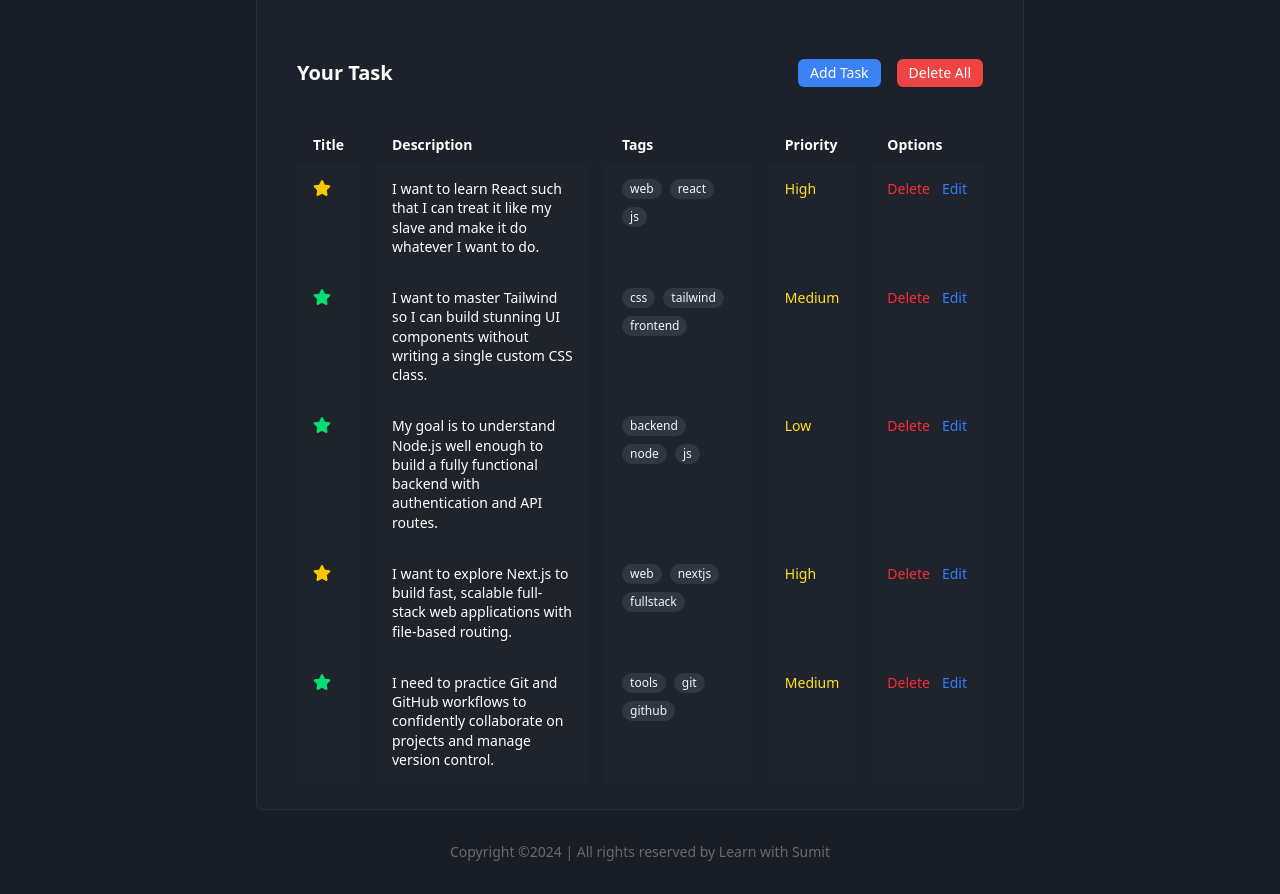
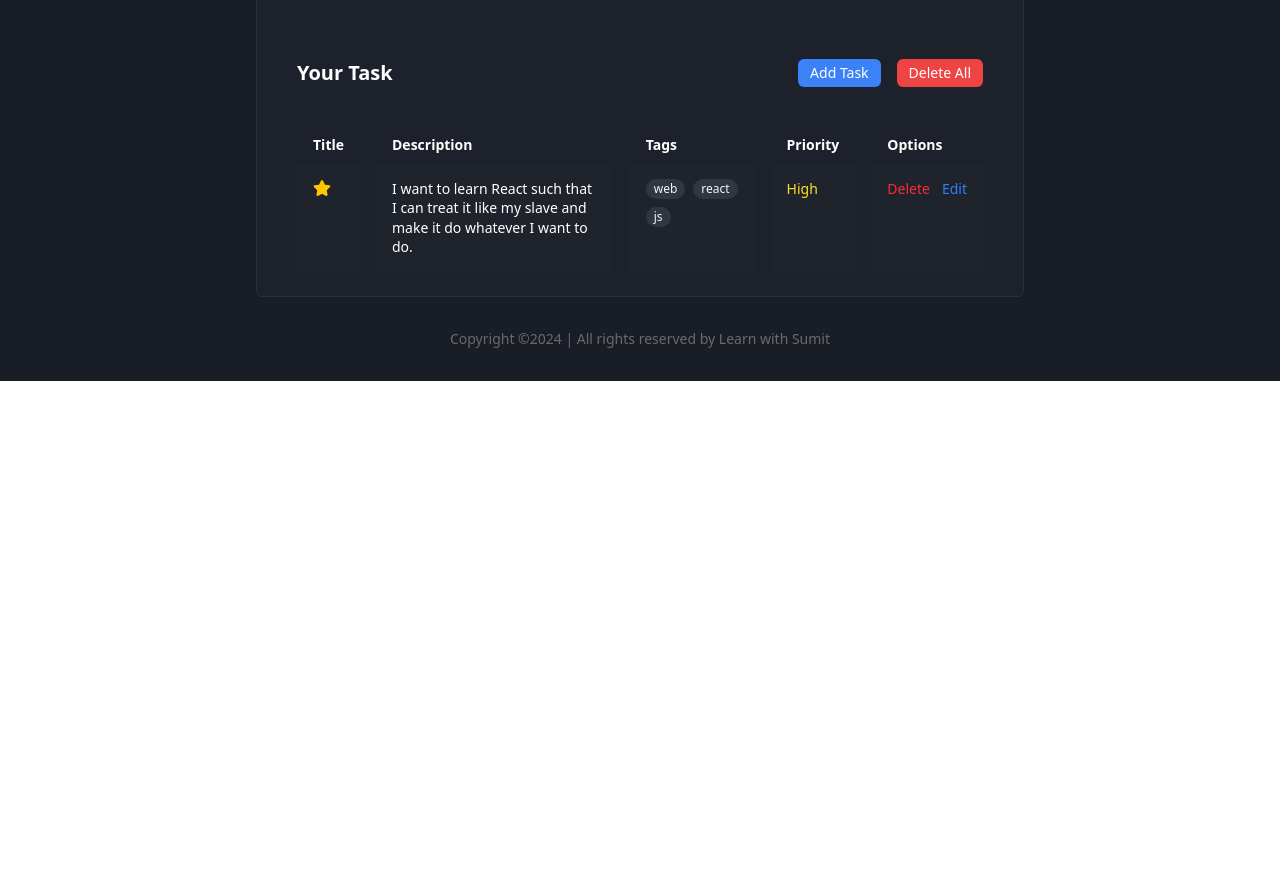
Before and after one commit to Md-Asikul-Islam/Task-manager, a React (Vite) app: page / in a window 1280 px wide. Shown: the part 620-1514 px from the top of the page. After the commit the page ends 1001 px from the top, so only its background shows below. Built offline with nearby package versions, Linux system fonts and the light colour scheme.

Commit message:
add TaskRow component to display task list with favorite star and tags

```diff
--- a/src/Components/TaskAction.jsx
+++ b/src/Components/TaskAction.jsx
@@ -1,6 +1,6 @@
 import React from 'react'
 
-function TaskAction({onAddClick}) {
+function TaskAction({onAddTask}) {
 
   return (
     <div className="w-full flex flex-col md:flex-row justify-between gap-4 py-4 md:py-6 px-4 text-white">
@@ -9,7 +9,7 @@ function TaskAction({onAddClick}) {
       </div>
       <div className="flex flex-wrap justify-start md:justify-end items-center gap-2 md:gap-4 text-sm">
         <button
-        onClick={onAddClick}
+        onClick={onAddTask}
         className="bg-[#3B82F6] hover:bg-blue-600 text-white py-1 px-3 rounded-md transition-colors duration-200">
           Add Task
         </button>
--- a/src/Components/TaskBoard.jsx
+++ b/src/Components/TaskBoard.jsx
@@ -18,7 +18,7 @@ const handleAddTask = () => {
        {showModal && <AddTaskModal/> }
       <div className="space-y-4">
         <SearchBar />
-        <TaskAction onAddClick ={handleAddTask} />
+        <TaskAction onAddTask ={handleAddTask} />
         <TaskList tasks={tasks} />
       </div>
     </div>
--- a/src/Components/TaskList.jsx
+++ b/src/Components/TaskList.jsx
@@ -1,11 +1,17 @@
 import React from "react";
-
-import TaskTable from "./TaskTable";
+import TaskHeader from "./TaskHeader";
+import TaskRow from "./TaskRow";
 
 function TaskList({tasks}) {
   return (
-    <div>
-      <TaskTable tasks={tasks} />
+    <div className="w-full overflow-x-auto">
+      <table className="min-w-[600px] w-full table-auto border-separate border-spacing-x-2 sm:border-spacing-x-4 text-left text-white text-xs sm:text-sm">
+        <TaskHeader />
+        <tbody>
+          <TaskRow tasks ={tasks} />
+          {/* You can map over rows like: tasks.map(task => <TaskRow key={task.id} task={task} />) */}
+        </tbody>
+      </table>
     </div>
   );
 }
--- a/src/Components/TaskRow.jsx
+++ b/src/Components/TaskRow.jsx
@@ -21,7 +21,7 @@ function TaskRow({ tasks }) {
           {/* Tags */}
           <td className="px-2 py-3 sm:px-4 sm:py-4 align-top">
             <div className="flex flex-wrap gap-1 sm:gap-2">
-              {task.tag.map((tag, index) => (
+              {task.tags.map((tag, index) => (
                 <span
                   key={index}
                   className="inline-block rounded-full bg-[#2E3742] px-2 py-0.5 text-[10px] sm:text-xs text-[#F4F5F6]"
--- a/src/Components/TaskTable.jsx
+++ /dev/null
@@ -1,19 +0,0 @@
-import React from "react";
-import TaskHeader from "./TaskHeader";
-import TaskRow from "./TaskRow";
-
-function TaskTable({tasks}) {
-  return (
-    <div className="w-full overflow-x-auto">
-      <table className="min-w-[600px] w-full table-auto border-separate border-spacing-x-2 sm:border-spacing-x-4 text-left text-white text-xs sm:text-sm">
-        <TaskHeader />
-        <tbody>
-          <TaskRow tasks ={tasks} />
-          {/* You can map over rows like: tasks.map(task => <TaskRow key={task.id} task={task} />) */}
-        </tbody>
-      </table>
-    </div>
-  );
-}
-
-export default TaskTable;
--- a/src/data.js
+++ b/src/data.js
@@ -4,44 +4,8 @@ export const defaultTask = [
     title: "Learn React",
     description:
       "I want to learn React such that I can treat it like my slave and make it do whatever I want to do.",
-    tag: ["web", "react", "js"],
+    tags: ["web", "react", "js"],
     priority: "High",
     isFavorite: true,
   },
-  {
-    id: crypto.randomUUID(),
-    title: "Master Tailwind CSS",
-    description:
-      "I want to master Tailwind so I can build stunning UI components without writing a single custom CSS class.",
-    tag: ["css", "tailwind", "frontend"],
-    priority: "Medium",
-    isFavorite: false,
-  },
-  {
-    id: crypto.randomUUID(),
-    title: "Understand Node.js",
-    description:
-      "My goal is to understand Node.js well enough to build a fully functional backend with authentication and API routes.",
-    tag: ["backend", "node", "js"],
-    priority: "Low",
-    isFavorite: false,
-  },
-  {
-    id: crypto.randomUUID(),
-    title: "Explore Next.js",
-    description:
-      "I want to explore Next.js to build fast, scalable full-stack web applications with file-based routing.",
-    tag: ["web", "nextjs", "fullstack"],
-    priority: "High",
-    isFavorite: true,
-  },
-  {
-    id: crypto.randomUUID(),
-    title: "Practice Git & GitHub",
-    description:
-      "I need to practice Git and GitHub workflows to confidently collaborate on projects and manage version control.",
-    tag: ["tools", "git", "github"],
-    priority: "Medium",
-    isFavorite: false,
-  },
 ];
```
